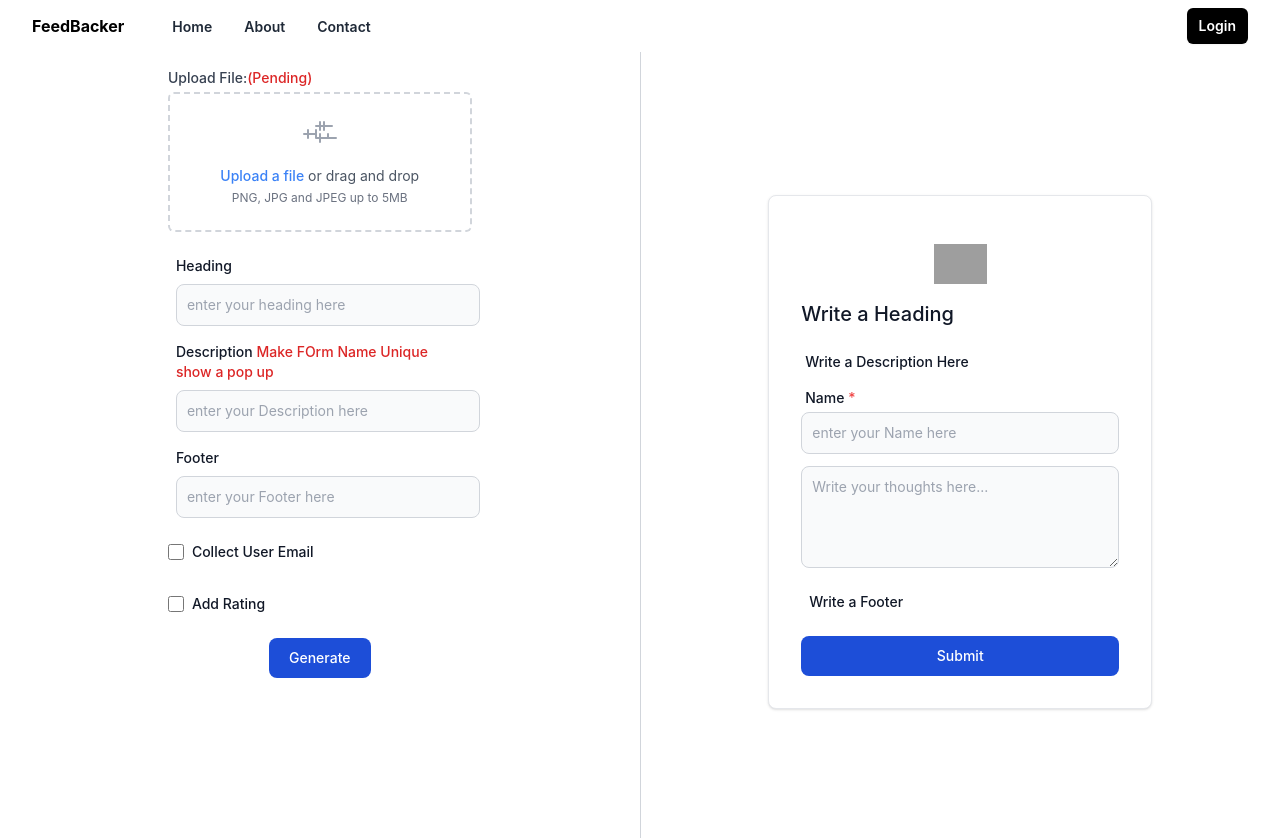
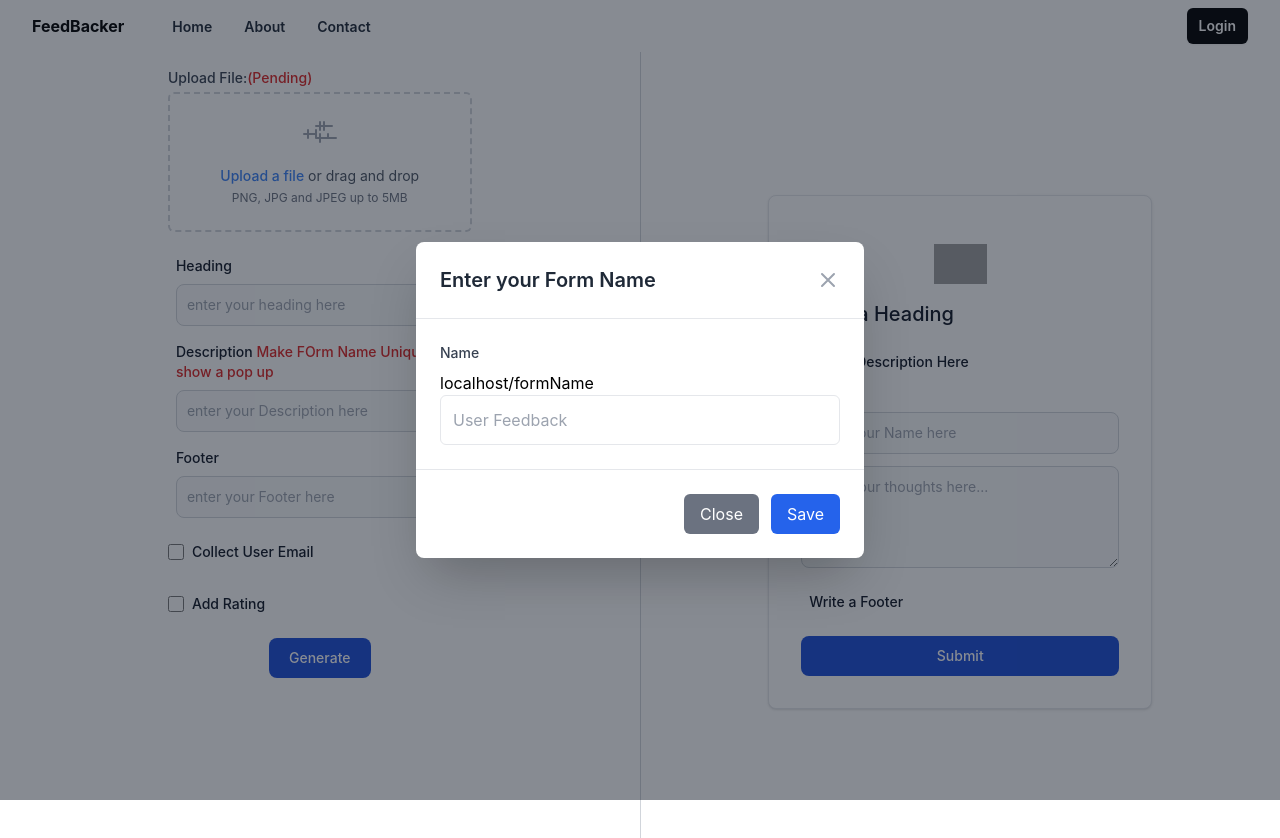
Before and after one commit to sanjay-xdr/Feedbacker, a React (Create React App) app in the folder frontend/: page /editor in a window 1280 px wide. Shown: the top 838 px of the page. Built offline with nearby package versions, Linux system fonts and the light colour scheme; grey boxes are pictures that could not be loaded.

Commit message:
setting formName and saving form

```diff
--- a/frontend/package.json
+++ b/frontend/package.json
@@ -13,6 +13,7 @@
     "react-router": "^6.24.1",
     "react-router-dom": "^6.24.1",
     "react-scripts": "5.0.1",
+    "uuid": "^10.0.0",
     "web-vitals": "^2.1.4"
   },
   "scripts": {
--- a/frontend/src/components/Modal.js
+++ b/frontend/src/components/Modal.js
@@ -1,8 +1,23 @@
 // src/components/Modal.jsx
-import React from 'react';
+import React, { useState } from 'react';
+import useEditorContext from '../context/editor-context';
+import { v4 as uuidv4 } from 'uuid';
+import axios from 'axios';
 
 const Modal = ({ showModal, setShowModal }) => {
+    const { editorData, setEditorData } = useEditorContext();
+    const [formName,setFormName]=useState("");
   if (!showModal) return null;
+
+  const submitForm=()=>{
+
+    let formNameFinal=formName+'_'+uuidv4()+".html";
+
+    setEditorData((prevstate) => ({ ...prevstate, FormName: formNameFinal }));
+
+
+  }
+
 
   return (
     <div className="fixed inset-0 z-50 flex items-center justify-center overflow-auto bg-gray-900 bg-opacity-50">
@@ -27,6 +42,8 @@ const Modal = ({ showModal, setShowModal }) => {
             type="text"
             className="w-full p-3 border rounded-md focus:outline-none focus:ring-2 focus:ring-blue-500 focus:border-transparent"
             placeholder="User Feedback"
+            onChange={(e)=>setFormName(e.target.value)}
+
           />
         </div>
         <div className="p-6 border-t border-gray-200 flex justify-end space-x-3">
@@ -36,7 +53,7 @@ const Modal = ({ showModal, setShowModal }) => {
           >
             Close
           </button>
-          <button className="px-4 py-2 text-white bg-blue-600 rounded-md hover:bg-blue-700">
+          <button className="px-4 py-2 text-white bg-blue-600 rounded-md hover:bg-blue-700" onClick={submitForm}>
             Save
           </button>
         </div>
--- a/frontend/src/context/editor-context.js
+++ b/frontend/src/context/editor-context.js
@@ -10,6 +10,7 @@ export const EditorProvider = ({ children }) => {
     Heading:"",
     Description:"",
     Footer:"",
+    FormName:"",
  })
 
   return (
--- a/frontend/src/pages/Editor.js
+++ b/frontend/src/pages/Editor.js
@@ -10,7 +10,9 @@ export default function Editor() {
   const { editorData, setEditorData } = useEditorContext();
   const [showEmailBox, setShowEmailBox] = useState(false);
   const [showRatingBox, setShowRatingBox] = useState(false);
-  const [showModal, setShowModal] = useState(false);
+  const [showModal, setShowModal] = useState(true);
+
+
 
   const inputHandler = (e) => {
     const { name, value } = e.target;
@@ -24,22 +26,24 @@ export default function Editor() {
     const result = validateObject(editorData);
     if (result === true) {
       //here then create a api call to backend beaches
-    setShowModal(true);
-      // let url = "http://localhost:8080";
-      // axios
-      //   .post(`${url}/hostsite`, {
-      //     Heading: editorData.Heading,
-      //     Description: editorData.Description,
-      //     Footer: editorData.Footer,
-      //     showEmailBox,
-      //     showRatingBox,
-      //   })
-      //   .then(function (response) {
-      //     console.log(response);
-      //   })
-      //   .catch(function (error) {
-      //     console.log(error);
-      //   });
+
+    console.log(editorData);
+      let url = "http://localhost:8080";
+      axios
+        .post(`${url}/hostsite`, {
+          Heading: editorData.Heading,
+          Description: editorData.Description,
+          Footer: editorData.Footer,
+          FormName:editorData.FormName,
+          showEmailBox,
+          showRatingBox,
+        })
+        .then(function (response) {
+          console.log(response);
+        })
+        .catch(function (error) {
+          console.log(error);
+        });
     } else {
       console.log(`Field "${result}" is empty.`);
       //show a alert here
@@ -52,7 +56,11 @@ export default function Editor() {
       <div className="min-h-screen flex">
 
 
-      <Modal showModal={showModal} setShowModal={setShowModal} />
+      {editorData.FormName !== "" ? (
+            ""
+            ) : (
+                <Modal showModal={showModal} setShowModal={setShowModal} />
+            )}
         <div className="w-1/2  p-4 flex  ">
           <div
             className="w-full"
```
Also changed, not shown: 1 other file (tests, documents, lock files or other folders).
